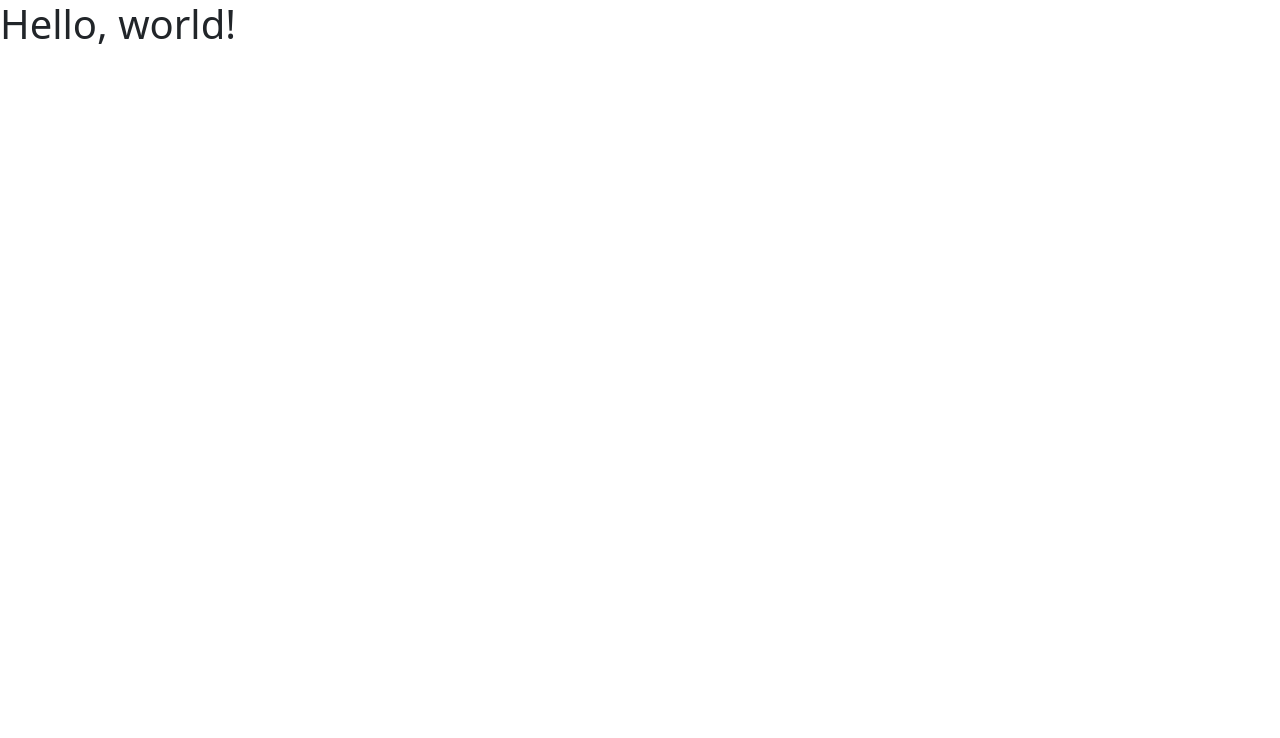
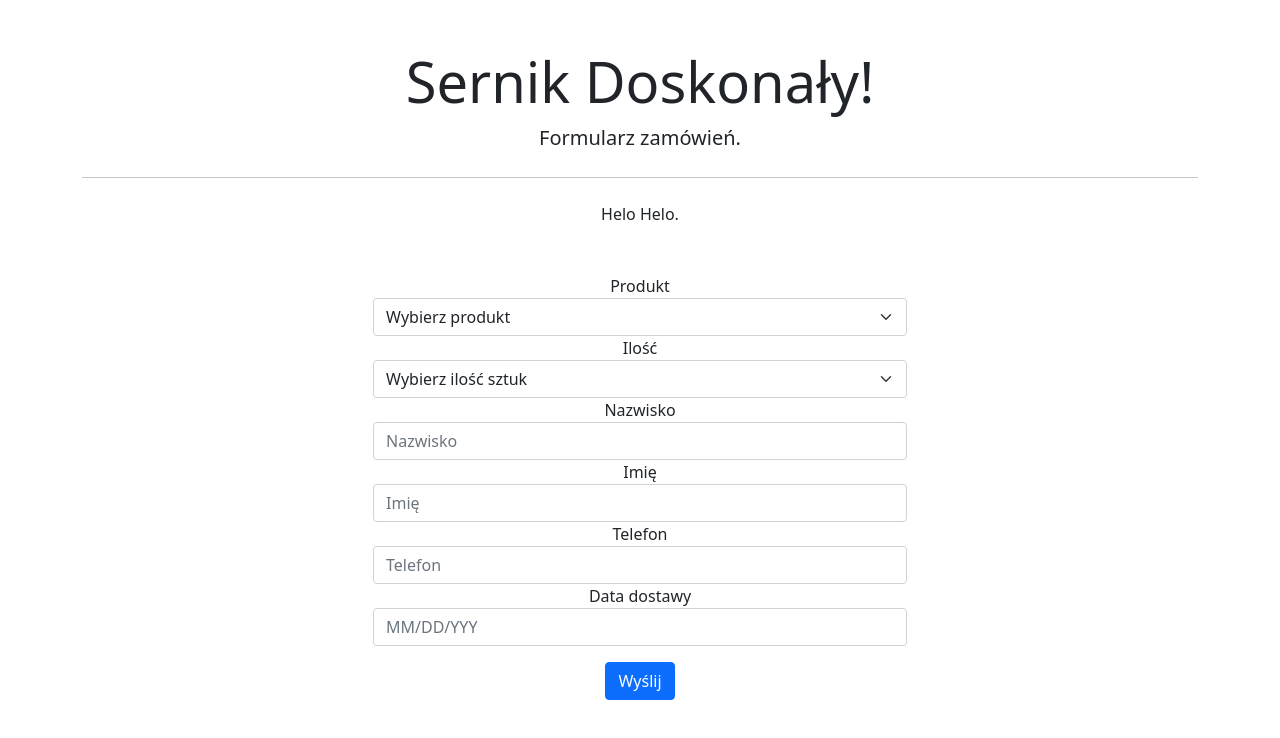
Before and after one commit to kris1pl/order_form, a plain HTML site: page index.html in a window 1280 px wide. Drawn offline with nearby package versions, Linux system fonts and the light colour scheme.

Commit message:
add besic form

```diff
--- a/index.html
+++ b/index.html
@@ -7,11 +7,80 @@
 
     <!-- Bootstrap CSS -->
     <link href="https://cdn.jsdelivr.net/npm/bootstrap@5.0.0-beta1/dist/css/bootstrap.min.css" rel="stylesheet" integrity="sha384-giJF6kkoqNQ00vy+HMDP7azOuL0xtbfIcaT9wjKHr8RbDVddVHyTfAAsrekwKmP1" crossorigin="anonymous">
+    <link rel="stylesheet" href="https://cdnjs.cloudflare.com/ajax/libs/bootstrap-datepicker/1.4.1/css/bootstrap-datepicker3.css"/>
 
     <title>Hello, world!</title>
   </head>
   <body>
-    <h1>Hello, world!</h1>
+
+    <div class="container mt-5 text-center">
+    <div class="jumbotron">
+      <h1 class="display-4">Sernik Doskonały!</h1>
+      <p class="lead">Formularz zamówień.</p>
+      <hr class="my-4">
+      <p>Helo Helo.</p>
+    </div>
+
+      <div class="container mt-5">
+        <div class="row">
+          <div class="col-md-3 col-sm-3"></div>
+          <div class="col-md-6 col-sm-6 col-xs-12">
+           <!-- Form code begins -->
+           <form method="post">
+            <div class="form-group"> <!-- Date input -->
+              <label class="control-label" for="product">Produkt</label>
+              <select class="form-select" aria-label="Default select example">
+                <option selected>Wybierz produkt</option>
+                <option value="1">Sernik</option>
+                <option value="2">Czekoladowiec</option>
+                <option value="3">Beza</option>
+              </select>
+            </div>
+            <div class="form-group"> <!-- Date input -->
+              <label class="control-label" for="quantity">Ilość</label>
+              <select class="form-select" aria-label="Default select example">
+                <option selected>Wybierz ilość sztuk</option>
+                <option value="1">1</option>
+                <option value="2">2</option>
+                <option value="3">3</option>
+                <option value="4">4</option>
+                <option value="5">5</option>
+              </select>
+            </div>
+
+            <div class="form-group"> <!-- Date input -->
+              <label class="control-label" for="surname">Nazwisko</label>
+              <input class="form-control" id="surname" name="surname" placeholder="Nazwisko" type="text"/>
+            </div>
+            <div class="form-group"> <!-- Date input -->
+              <label class="control-label" for="name">Imię</label>
+              <input class="form-control" id="name" name="name" placeholder="Imię" type="text"/>
+            </div>
+            <div class="form-group"> <!-- Date input -->
+              <label class="control-label" for="telephone">Telefon</label>
+              <input class="form-control" id="telephone" name="telephone" placeholder="Telefon" type="text"/>
+            </div>
+
+             <div class="form-group"> <!-- Date input -->
+               <label class="control-label" for="date">Data dostawy</label>
+               <input class="form-control" id="date" name="date" placeholder="MM/DD/YYY" type="text"/>
+             </div>
+             <div class="form-group mt-3"> <!-- Submit button -->
+               <button class="btn btn-primary " name="submit" type="submit">Wyślij</button>
+             </div>
+            </form>
+            <!-- Form code ends -->
+
+           </div>
+         </div>
+        </div>
+       </div>
+
+
+
+
+
+
 
     <!-- Optional JavaScript; choose one of the two! -->
 
@@ -23,5 +92,23 @@
     <script src="https://cdn.jsdelivr.net/npm/@popperjs/core@2.5.4/dist/umd/popper.min.js" integrity="sha384-q2kxQ16AaE6UbzuKqyBE9/u/KzioAlnx2maXQHiDX9d4/zp8Ok3f+M7DPm+Ib6IU" crossorigin="anonymous"></script>
     <script src="https://cdn.jsdelivr.net/npm/bootstrap@5.0.0-beta1/dist/js/bootstrap.min.js" integrity="sha384-pQQkAEnwaBkjpqZ8RU1fF1AKtTcHJwFl3pblpTlHXybJjHpMYo79HY3hIi4NKxyj" crossorigin="anonymous"></script>
     -->
+    <script src="https://code.jquery.com/jquery-3.5.1.slim.min.js" integrity="sha256-4+XzXVhsDmqanXGHaHvgh1gMQKX40OUvDEBTu8JcmNs=" crossorigin="anonymous"></script>
+    <!-- Bootstrap Date-Picker Plugin -->
+    <script type="text/javascript" src="https://cdnjs.cloudflare.com/ajax/libs/bootstrap-datepicker/1.4.1/js/bootstrap-datepicker.min.js"></script>
+
+    <script>
+      $(document).ready(function(){
+        var date_input=$('input[name="date"]'); //our date input has the name "date"
+        var container=$('.bootstrap-iso form').length>0 ? $('.bootstrap-iso form').parent() : "body";
+        var options={
+          format: 'mm/dd/yyyy',
+          container: container,
+          todayHighlight: true,
+          autoclose: true,
+        };
+        date_input.datepicker(options);
+      })
+  </script>
+
   </body>
 </html>
```
